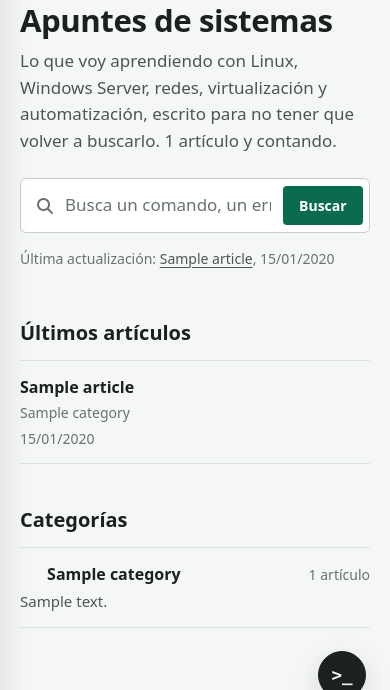
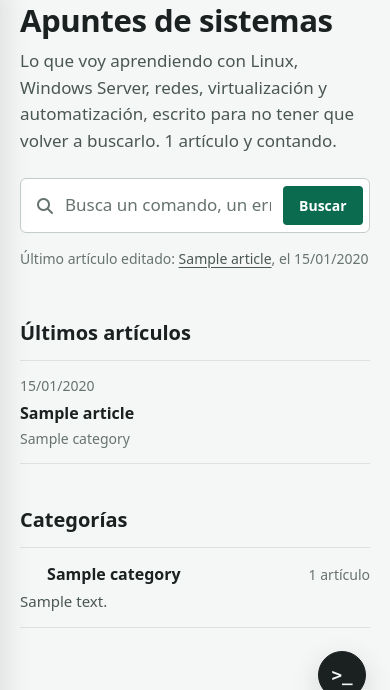
Before and after one commit to PabloGutierrez97/wiki-pg, a Django app: page / in a window 390 px wide. Shown: the part 121-811 px from the top of the page. Run offline with Django 5.2, Linux system fonts and the light colour scheme; tables that the repository leaves empty hold one stand-in row (values such as "Sample post"); parts of the project's set-up code (start-up, migrations or seed data) failed here and were passed over; some web fonts are replaced.

Commit message:
Portada: más ancho en pantallas grandes y fechas más claras
- La rejilla de la portada llega hasta 1440px (antes 1180px) y gana
  separación entre columnas a partir de 1700px.
- La lista de últimos artículos indica también la fecha de actualización
  cuando difiere de la de publicación, y la línea bajo el buscador pasa a
  «Último artículo editado», para que las dos fechas no se contradigan.
- En móvil la fecha de publicación va encima del título.
- Versión del CSS a v=3 para invalidar la caché.

Co-Authored-By: Claude Opus 5.5 <noreply@anthropic.com>
Claude-Session: https://claude.ai/code/session_01EPHLGVCrXe2rjmXBdTU8ah

```diff
--- a/wiki/static/css/wiki.css
+++ b/wiki/static/css/wiki.css
@@ -372,7 +372,7 @@ a:hover { text-decoration-thickness: 2px; }
 
 /* ---------- Portada ---------- */
 
-.home-hero { max-width: 760px; margin-bottom: 3rem; }
+.home-hero { max-width: 820px; margin-bottom: 3rem; }
 .home-hero .page-title { font-size: clamp(1.95rem, 3.5vw, 2.45rem); }
 .home-hero .search { margin-top: 1.5rem; }
 .search-lg { max-width: 760px; }
@@ -395,7 +395,7 @@ a:hover { text-decoration-thickness: 2px; }
     display: grid;
     grid-template-columns: minmax(0, 1.35fr) minmax(0, 1fr);
     gap: 3rem;
-    max-width: 1180px;
+    max-width: 1440px;
 }
 .section-title {
     font-size: var(--fs-1);
@@ -417,7 +417,9 @@ a:hover { text-decoration-thickness: 2px; }
 .log time { color: var(--ink-3); font-size: var(--fs-sm); font-variant-numeric: tabular-nums; padding-top: 0.12rem; }
 .log a { color: var(--ink); text-decoration: none; font-weight: 700; line-height: 1.35; }
 .log a:hover { color: var(--accent); text-decoration: underline; }
-.log .cat { display: block; color: var(--ink-3); font-size: var(--fs-sm); margin-top: 0.15rem; }
+.log .meta { display: flex; flex-wrap: wrap; gap: 0.15rem 1rem; color: var(--ink-3); font-size: var(--fs-sm); margin-top: 0.15rem; }
+.log .meta time { font-size: inherit; padding: 0; color: inherit; }
+.log .upd { color: var(--ink-3); }
 
 /* Categorías como listado de directorio */
 .dir { list-style: none; border-top: 1px solid var(--line); }
@@ -626,6 +628,10 @@ a:hover { text-decoration-thickness: 2px; }
 
 /* ---------- Responsive ---------- */
 
+@media (min-width: 1700px) {
+    .home-grid { gap: 5rem; }
+}
+
 @media (max-width: 1180px) {
     .home-grid { grid-template-columns: minmax(0, 1fr); gap: 2.5rem; max-width: 760px; }
 }
@@ -685,7 +691,7 @@ a:hover { text-decoration-thickness: 2px; }
 
 @media (max-width: 520px) {
     .log li { grid-template-columns: minmax(0, 1fr); }
-    .log time { order: 2; padding: 0; }
+    .log li > time { padding: 0; }
     .prose { font-size: 1.0625rem; }
     .prose pre { font-size: 0.85rem; padding: 0.85rem 0.9rem; }
     .dir p, .dir .subs { margin-left: 0; }
--- a/wiki/templates/500.html
+++ b/wiki/templates/500.html
@@ -13,7 +13,7 @@
         })();
     </script>
     <link rel="stylesheet" href="https://fonts.googleapis.com/css2?family=Atkinson+Hyperlegible+Mono:wght@400&family=Atkinson+Hyperlegible+Next:wght@400;700&display=swap">
-    <link rel="stylesheet" href="{% static 'css/wiki.css' %}?v=2">
+    <link rel="stylesheet" href="{% static 'css/wiki.css' %}?v=3">
 </head>
 <body>
     <main class="main" style="margin: 0 auto; max-width: 720px;">
--- a/wiki/templates/wiki/base.html
+++ b/wiki/templates/wiki/base.html
@@ -35,7 +35,7 @@
     <link rel="preconnect" href="https://fonts.gstatic.com" crossorigin>
     <link rel="stylesheet" href="https://fonts.googleapis.com/css2?family=Atkinson+Hyperlegible+Mono:wght@400;600&family=Atkinson+Hyperlegible+Next:ital,wght@0,400;0,700;1,400&display=swap">
     <link rel="stylesheet" href="https://cdnjs.cloudflare.com/ajax/libs/font-awesome/6.5.0/css/all.min.css">
-    <link rel="stylesheet" href="{% static 'css/wiki.css' %}?v=2">
+    <link rel="stylesheet" href="{% static 'css/wiki.css' %}?v=3">
     <link rel="stylesheet" href="{% static 'css/pygments.css' %}?v=2">
     {% block extra_head %}{% endblock %}
     <!-- Cloudflare Web Analytics -->
--- a/wiki/templates/wiki/home.html
+++ b/wiki/templates/wiki/home.html
@@ -19,8 +19,8 @@
 
     {% if last_updated %}
     <p class="home-last">
-        Última actualización: <a href="{% url 'wiki:article_detail' last_updated.slug %}">{{ last_updated.title }}</a>,
-        <time datetime="{{ last_updated.updated_at|date:'c' }}" class="tabular">{{ last_updated.updated_at|date:"d/m/Y" }}</time>
+        Último artículo editado: <a href="{% url 'wiki:article_detail' last_updated.slug %}">{{ last_updated.title }}</a>,
+        el <time datetime="{{ last_updated.updated_at|date:'c' }}" class="tabular">{{ last_updated.updated_at|date:"d/m/Y" }}</time>
     </p>
     {% endif %}
 </section>
@@ -32,10 +32,13 @@
         <ol class="log">
             {% for a in recent_articles %}
             <li>
-                <time datetime="{{ a.created_at|date:'c' }}">{{ a.created_at|date:"d/m/Y" }}</time>
+                <time datetime="{{ a.created_at|date:'c' }}" title="Fecha de publicación">{{ a.created_at|date:"d/m/Y" }}</time>
                 <div>
                     <a href="{% url 'wiki:article_detail' a.slug %}">{{ a.title }}</a>
-                    <span class="cat">{{ a.category.name }}</span>
+                    <span class="meta">
+                        <span>{{ a.category.name }}</span>
+                        {% if a.updated_at|date:"Ymd" != a.created_at|date:"Ymd" %}<span class="upd">Actualizado el <time datetime="{{ a.updated_at|date:'c' }}">{{ a.updated_at|date:"d/m/Y" }}</time></span>{% endif %}
+                    </span>
                 </div>
             </li>
             {% endfor %}
```
